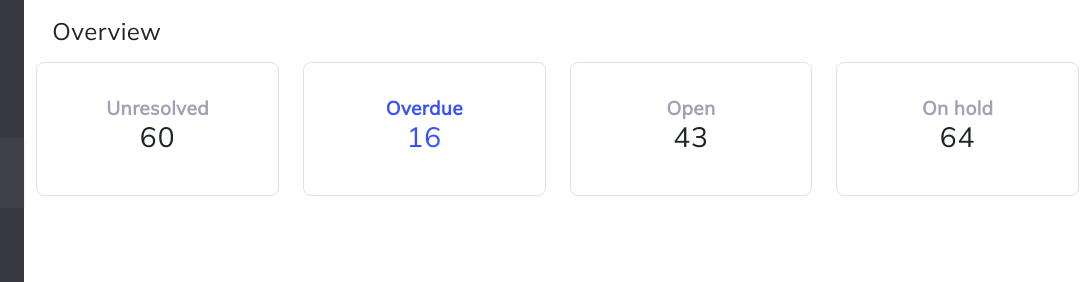
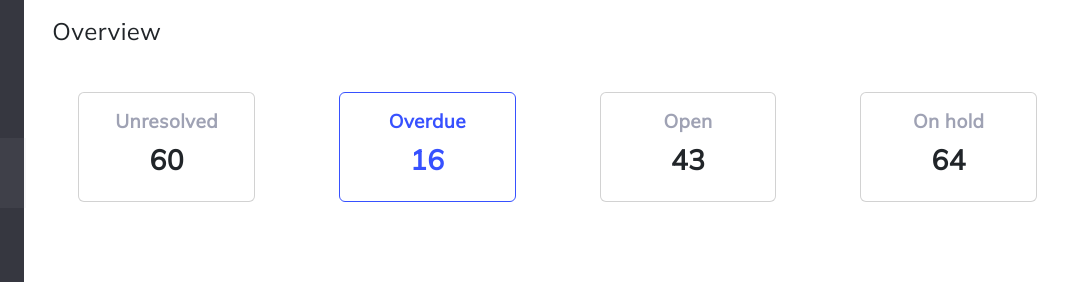
Before and after one commit to Tisa-Pri/inm320-Bootstrap, a website: page public/index.html in a window 1280 px wide. Shown: the top 282 px of the page, 189-1280 px from the left. Drawn offline with nearby package versions, Linux system fonts and the light colour scheme.

Commit message:
section 1 update

```diff
--- a/public/assets/css/style.css
+++ b/public/assets/css/style.css
@@ -24,39 +24,31 @@
 }
 
 
-.box {
-    width: 100%;
-    height: 134px;
-    background-color: #ffffff;
+.card {
+  margin: 30px;
   border-radius: 8px;
   border: 1px solid #dfe0eb;
-    display: flex;
-    flex-direction: column;
-    align-items: center;
-    justify-content: center;
-    margin-bottom: 30px;
 }
 
-  .text {
+.text-grey {
   color: #9FA2B4;
-    text-align: center;
-    font-family: Mulish;
   font-size: 19px;
   font-weight: bold;
   letter-spacing: 0.4px;
   margin: 0;
 }
-
-  .h3 {
-    color: #252733;
-    text-align: center;
-    font-family: Mulish;
-    font-size: 40px;
+.card-title {
   font-weight: bold;
-    letter-spacing: 1px;
-    margin: 0;
 }
 
-  #box2, #sixteen, #overdue {
+.card-text {
+  margin-bottom: 10px;
+}
+
+#card2 {
+  border-color: #3751FF;
+}
+
+#overdue, #sixteen {
   color: #3751FF;
 }
--- a/public/index.html
+++ b/public/index.html
@@ -73,29 +73,39 @@
           </div>
 
 
+          <div class="container">
             <div class="row">
-            <div class="col-3">
-              <div class="box">
-                <p class="text">Unresolved</p>
-                <h3 class="h3">60</h3>
+                <div class="col-md-3">
+                    <div class="card">
+                        <div class="card-body text-center">
+                          <p class="card-text text-grey">Unresolved</p>
+                          <h3 class="card-title">60</h3>
                       </div>
                     </div>
-            <div class="col-3">
-              <div class="box" id="box2">
-                <p class="text" id="overdue">Overdue</p>
-                <h3 class="h3" id="sixteen">16</h3>
+                </div>
+                <div class="col-md-3">
+                    <div class="card" id="card2">
+                        <div class="card-body text-center">
+                            <p class="card-text text-grey" id="overdue">Overdue</p>
+                            <h3 class="card-title" id="sixteen">16</h3>
                         </div>
                     </div>
-            <div class="col-3">
-              <div class="box">
-                <p class="text">Open</p>
-                <h3 class="h3">43</h3>
+                </div>
+                <div class="col-md-3">
+                    <div class="card">
+                      <div class="card-body text-center">
+                        <p class="card-text text-grey">Open</p>
+                        <h3 class="card-title">43</h3>
                       </div>
                     </div>
-            <div class="col-3">
-              <div class="box">
-                <p class="text">On hold</p>
-                <h3 class="h3">64</h3>
+                </div>
+                <div class="col-md-3">
+                  <div class="card">
+                    <div class="card-body text-center">
+                      <p class="card-text text-grey">On hold</p>
+                      <h3 class="card-title">64</h3>
+                    </div>
+                  </div>
                 </div>
             </div>
         </div>
```
Also changed, not shown: 3 other files. Lines whose indentation alone changed are shown as unchanged.
